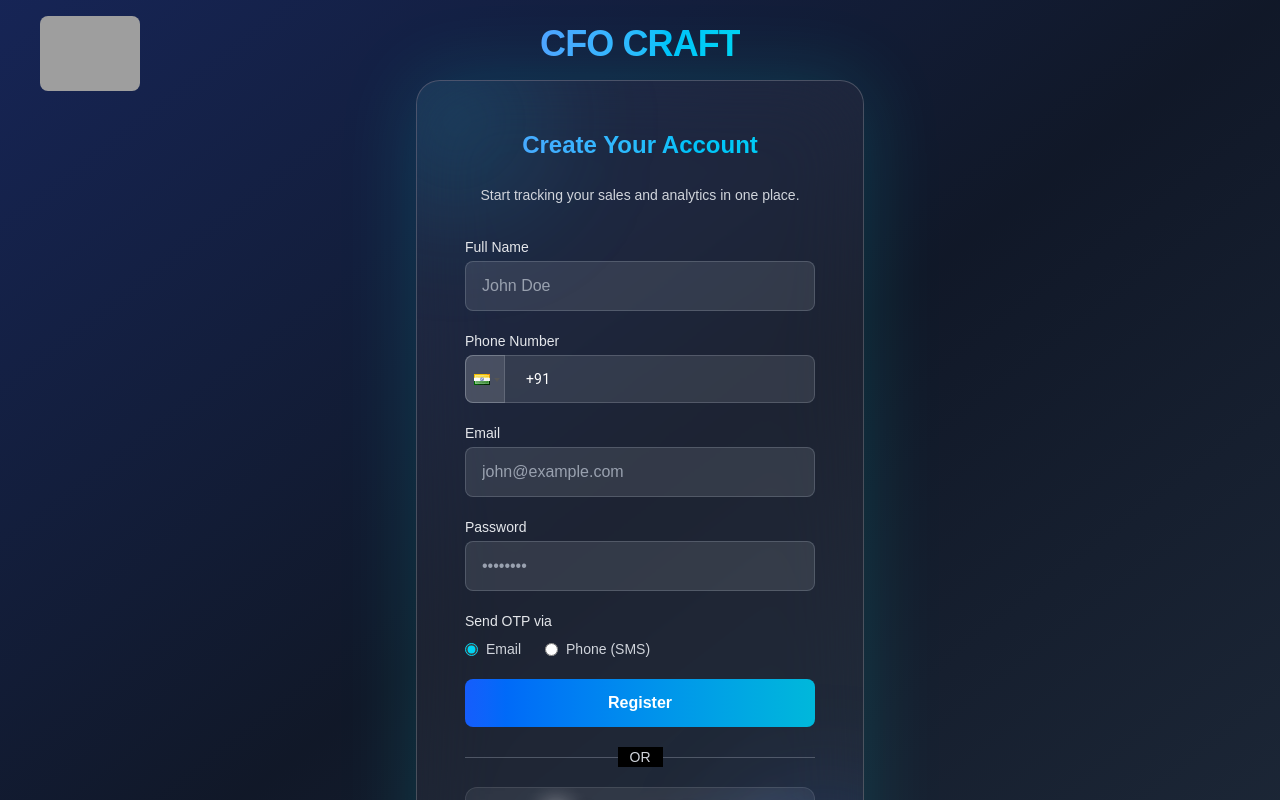
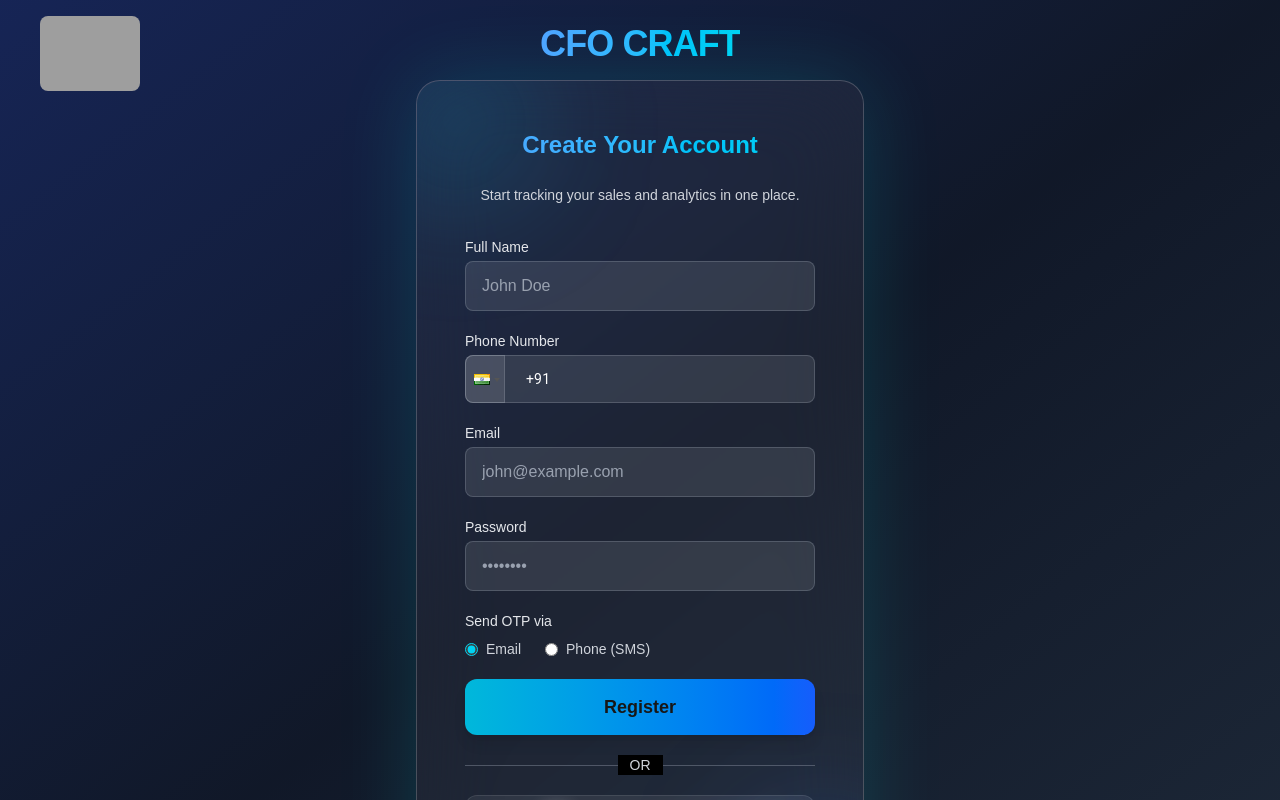
Before and after one commit to karansprojects227/CFO-Craft-Sales-dashboard-Frontend, a Next.js app: page /auth/register in a window 1280 px wide. Shown: the top 800 px of the page. Built offline with nearby package versions, Linux system fonts and the light colour scheme; grey boxes are pictures that could not be loaded.

Commit message:
Update page.js

```diff
--- a/app/auth/register/page.js
+++ b/app/auth/register/page.js
@@ -314,8 +314,7 @@ export default function RegisterPage() {
               <button
                 type="submit"
                 disabled={loading}
-                className="w-full py-3 rounded-lg bg-gradient-to-r from-blue-600 to-cyan-500 font-semibold
-                    text-white hover:scale-[1.02] transition-transform disabled:opacity-70 text-sm sm:text-base"
+                className="w-full cursor-pointer py-3.5 rounded-xl text-lg font-semibold bg-gradient-to-r from-cyan-500 to-blue-600 shadow-lg hover:shadow-cyan-500/40 hover:brightness-110 transition-all duration-200 active:scale-[0.97]"
               >
                 {loading ? "Creating Account..." : "Register"}
               </button>
```
